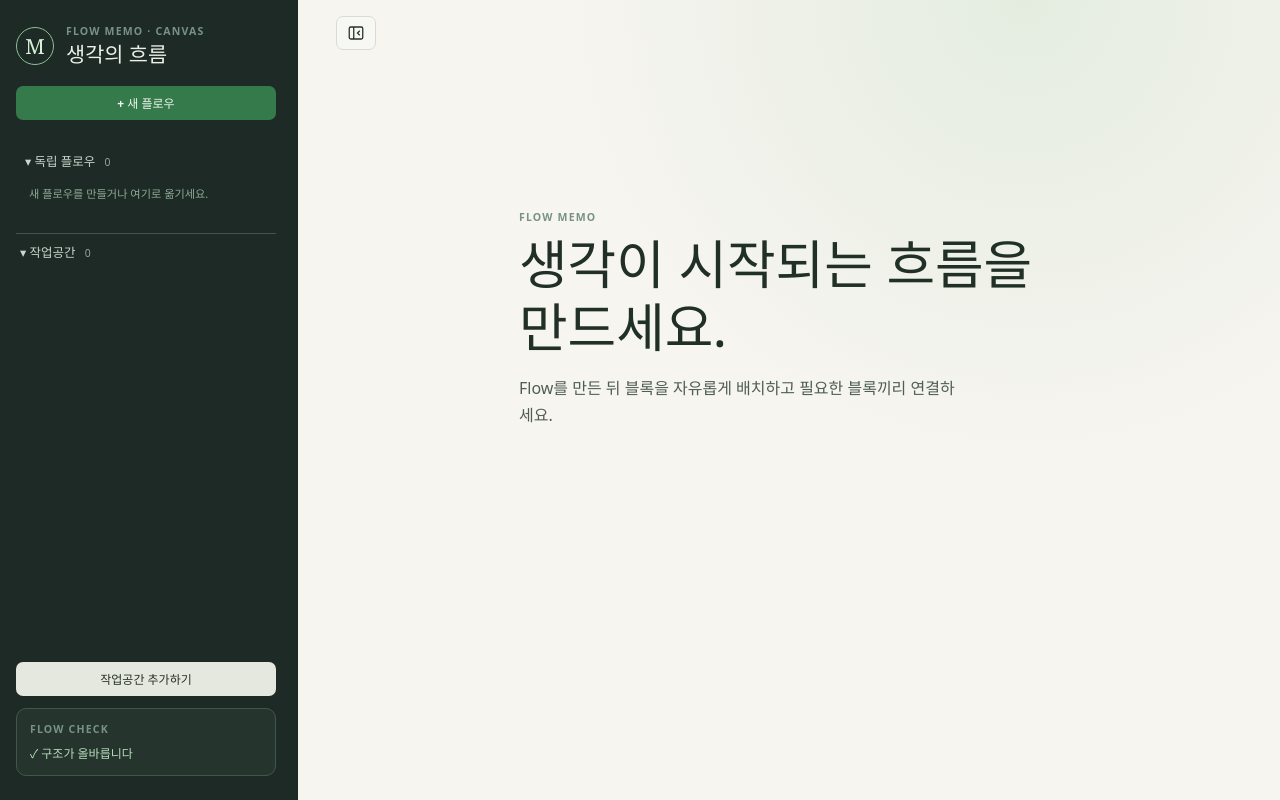
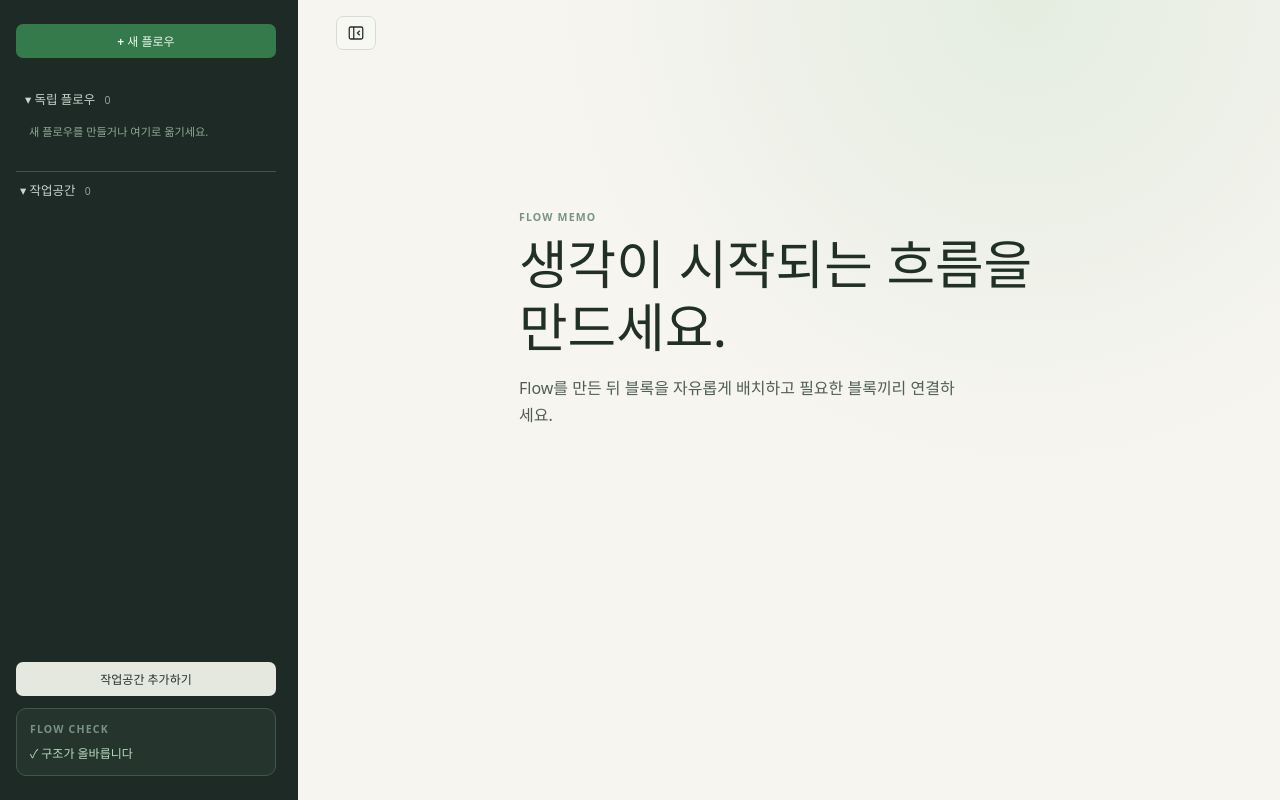
Before and after one commit to skadnr3126/memoapp, a React (Vite) app in the folder application/: page / in a window 1280 px wide. Built offline with nearby package versions, Linux system fonts and the light colour scheme.

Commit message:
쓸데없는 사이드바상단 지우기

```diff
--- a/application/src/App.css
+++ b/application/src/App.css
@@ -48,16 +48,9 @@ button:disabled { cursor: not-allowed; opacity: .45; }
 .sidebar-resizer { width: 6px; cursor: col-resize; touch-action: none; background: #1d2a25; }
 .sidebar-resizer:hover, .sidebar-resizer:focus { background: #75a77d; outline: none; }
 
-.brand { display: flex; align-items: center; gap: 12px; }
-.brand-mark {
-  display: grid; width: 38px; height: 38px; place-items: center;
-  border: 1px solid #8ebf96; border-radius: 50%; color: #d7f0d8;
-  font-family: Georgia, serif; font-size: 1.3rem;
-}
-.brand h1, .empty-workspace h2, .node-editor h2 {
+.empty-workspace h2, .node-editor h2 {
   margin: 0; font-family: Georgia, "Noto Serif KR", serif; font-weight: 500;
 }
-.brand h1 { font-size: 1.3rem; }
 .eyebrow, .section-label { margin: 0; color: #789286; font-size: .66rem; font-weight: 700; letter-spacing: .11em; }
 
 .new-flow-form { display: grid; gap: 8px; }
@@ -288,7 +281,7 @@ button:disabled { cursor: not-allowed; opacity: .45; }
 .workspace-tab.drop-after { box-shadow: 3px 0 #8ee6a5; }
 .sidebar { height: 100vh; min-height: 0; gap: 18px; padding: 24px 16px; }
 .app-shell:has(> .workspace-tabs) .sidebar { height: calc(100vh - 42px); }
-.sidebar > .brand, .sidebar > .independent-create, .sidebar-footer { flex: none; }
+.sidebar > .independent-create, .sidebar-footer { flex: none; }
 .sidebar .flow-list { display: block; flex: 1; min-height: 0; overflow-y: auto; overscroll-behavior: contain; scrollbar-width: thin; scrollbar-color: #53695e transparent; }
 .flow-group { margin-bottom: 12px; padding: 4px; border: 1px solid transparent; border-radius: 9px; }
 .flow-group.is-drop-target { border-color: #a3dca9; background: #36513f; box-shadow: 0 0 0 2px #a3dca933; }
--- a/application/src/components/Sidebar.tsx
+++ b/application/src/components/Sidebar.tsx
@@ -64,7 +64,6 @@ export function Sidebar({ collapsed = false, groups, activeRoot, activeFlowId, v
   </section>;
 
   return <aside id="flow-sidebar" className="sidebar" hidden={collapsed}>
-    <div className="brand"><span className="brand-mark">M</span><div><p className="eyebrow">FLOW MEMO · CANVAS</p><h1>생각의 흐름</h1></div></div>
     <button className="button button-primary independent-create" type="button" disabled={!independent} onClick={() => independent && onCreateFlow(independent.root)}>+ 새 플로우</button>
     <nav className="flow-list" aria-label="Flow 목록">
       {independent && groupSection(independent)}
```
Also changed, not shown: 2 other files (tests, documents, lock files or other folders).
